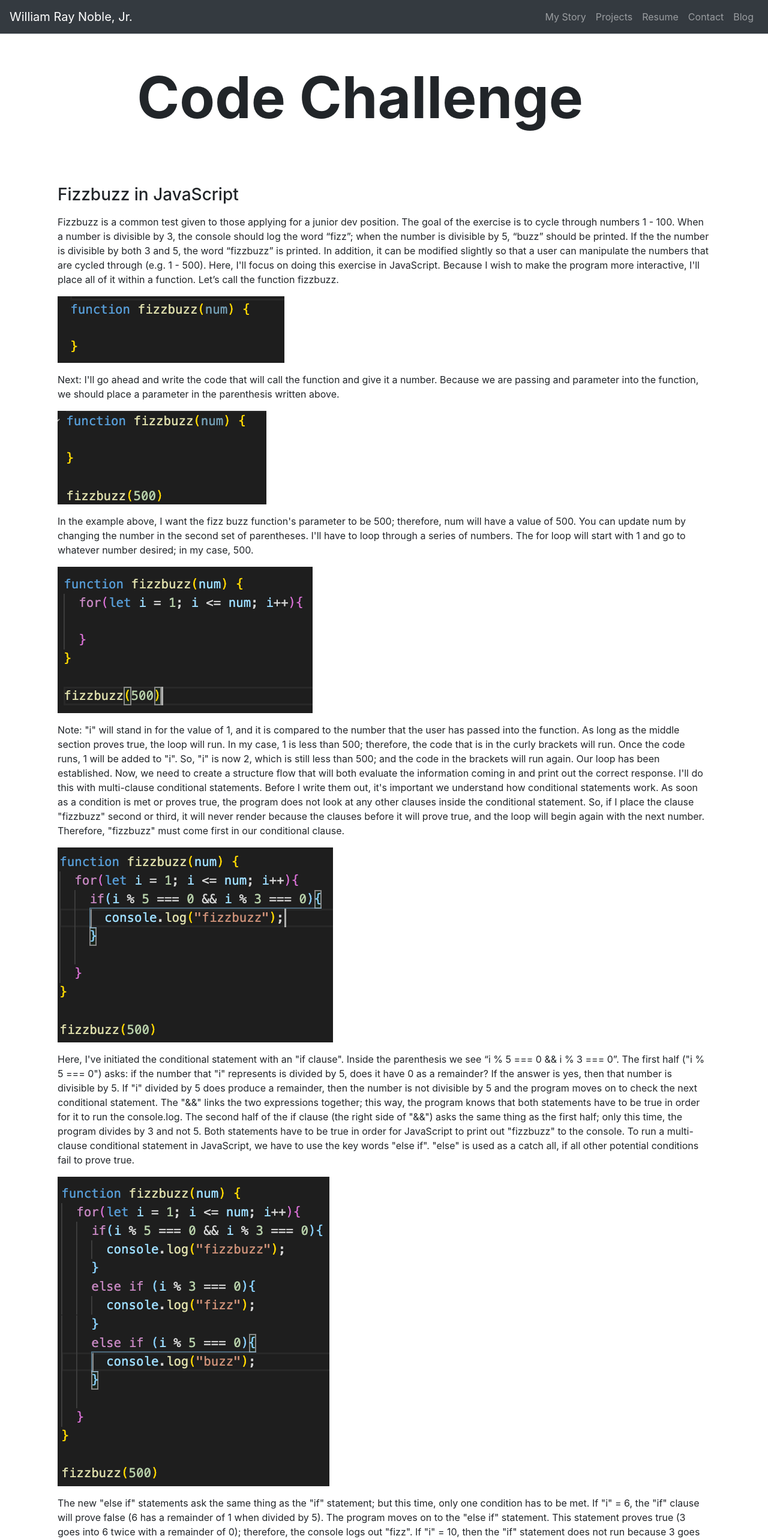
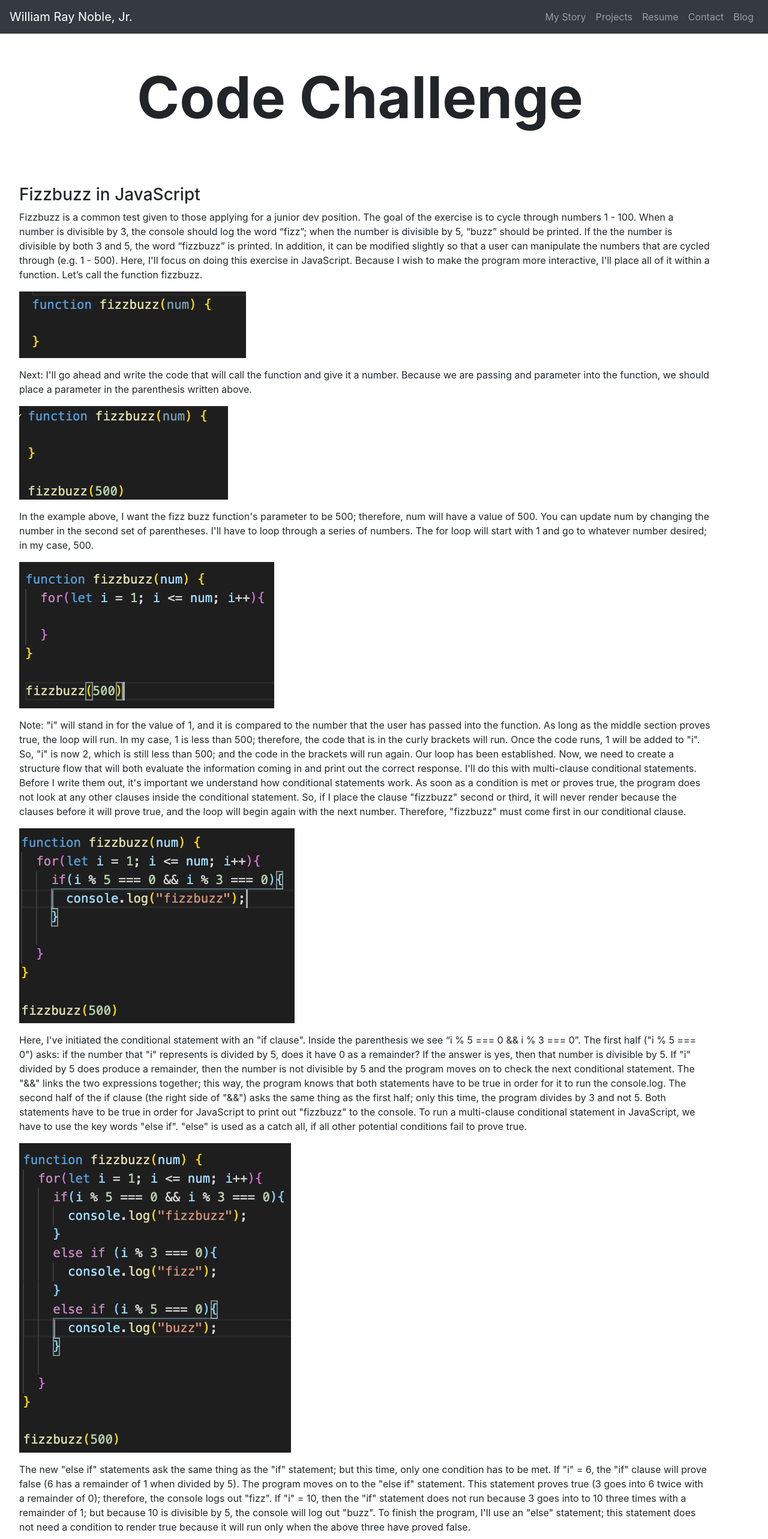
Before and after one commit to WRNoble/Portfolio-React, a React (Create React App) app: page /blog in a window 1280 px wide. Shown: the top 2566 px of the page at 60% size. Built offline with nearby package versions, Linux system fonts and the light colour scheme.

Commit message:
changed css bootstrap in blog section to better adjust for smaller screens

```diff
--- a/src/pages/BlogPage.js
+++ b/src/pages/BlogPage.js
@@ -11,10 +11,10 @@ function BlogPage(props) {
   return (
     <div>
       <Poster title={props.title} />
-      <p className="mr-5 ml-5 pr-5 pl-5">
+      <div className="mr-5 ml-3 pr-5 pl-3">
         <h3>Fizzbuzz in JavaScript</h3>
-      </p>
-      <p className="mr-5 ml-5 pr-5 pl-5">
+      </div>
+      <p className="mr-5 ml-3 pr-5 pl-3">
         Fizzbuzz is a common test given to those applying for a junior dev
         position. The goal of the exercise is to cycle through numbers 1 - 100.
         When a number is divisible by 3, the console should log the word “fizz”;
@@ -26,22 +26,22 @@ function BlogPage(props) {
         more interactive, I'll place all of it within a function. Let’s call the
         function fizzbuzz.
       </p>
-      <img className="ml-5 mr-5 mb-3 pl-5 pr-5" src={imageOne} alt="Code" />
-      <p className="mr-5 ml-5 pr-5 pl-5">
+      <img className="mr-5 ml-3 mb-3 pr-5 pl-3" src={imageOne} alt="Code" />
+      <p className="mr-5 ml-3 pr-5 pl-3">
         Next: I'll go ahead and write the code that will call the function and
         give it a number. Because we are passing and parameter into the
         function, we should place a parameter in the parenthesis written above.
       </p>
-      <img className="ml-5 mr-5 pl-5 mb-3 pr-5" src={imageTwo} alt="Code" />
-      <p className="mr-5 ml-5 pr-5 pl-5">
+      <img className="mr-5 ml-3 mb-3 pr-5 pl-3" src={imageTwo} alt="Code" />
+      <p className="mr-5 ml-3 pr-5 pl-3">
         In the example above, I want the fizz buzz function's parameter to be
         500; therefore, num will have a value of 500. You can update num by
         changing the number in the second set of parentheses. I'll have to loop
         through a series of numbers. The for loop will start with 1 and go to
         whatever number desired; in my case, 500.
       </p>
-      <img className="ml-5 mr-5 mb-3 pl-5 pr-5" src={imageThree} alt="Code" />
-      <p className="mr-5 ml-5 pr-5 pl-5">
+      <img className="mr-5 ml-3 mb-3 pr-5 pl-3" src={imageThree} alt="Code" />
+      <p className="mr-5 ml-3 pr-5 pl-3">
         Note: "i" will stand in for the value of 1, and it is compared to the
         number that the user has passed into the function. As long as the middle
         section proves true, the loop will run. In my case, 1 is less than 500;
@@ -59,8 +59,8 @@ function BlogPage(props) {
         the next number. Therefore, "fizzbuzz" must come first in our
         conditional clause.
       </p>
-      <img className="ml-5 mr-5 mb-3 pl-5 pr-5" src={imageFour} alt="Code" />
-      <p className="mr-5 ml-5 pr-5 pl-5">
+      <img className="mr-5 ml-3 mb-3 pr-5 pl-3" src={imageFour} alt="Code" />
+      <p className="mr-5 ml-3 pr-5 pl-3">
         Here, I've initiated the conditional statement with an "if clause".
         Inside the parenthesis we see “i % 5 === 0 && i % 3 === 0”. The first
         half ("i % 5 === 0") asks: if the number that "i" represents is divided
@@ -77,8 +77,8 @@ function BlogPage(props) {
         have to use the key words "else if". "else" is used as a catch all, if
         all other potential conditions fail to prove true.
       </p>
-      <img className="ml-5 mr-5 mb-3 pl-5 pr-5" src={imageFive} alt="Code" />
-      <p className="mr-5 ml-5 pr-5 pl-5">
+      <img className="mr-5 ml-3 mb-3 pr-5 pl-3" src={imageFive} alt="Code" />
+      <p className="mr-5 ml-3 pr-5 pl-3">
         The new "else if" statements ask the same thing as the "if" statement;
         but this time, only one condition has to be met. If "i" = 6, the "if"
         clause will prove false (6 has a remainder of 1 when divided by 5). The
@@ -91,8 +91,8 @@ function BlogPage(props) {
         to render true because it will run only when the above three have proved
         false.
       </p>
-      <img className="ml-5 mr-5 mb-3 pl-5 pr-5" src={imageSix} alt="Code" />
-      <p className="mr-5 ml-5 pr-5 pl-5">
+      <img className="mr-5 ml-3 mb-3 pr-5 pl-3" src={imageSix} alt="Code" />
+      <p className="mr-5 ml-3 pr-5 pl-3">
         For fun, let’s say the number "i" is now 14. There'll be a remainder
         when 14 is divided by both 5 or 3. In this case, the only thing printed
         to the console is 14. If all conditional statements have proved false by
@@ -101,7 +101,7 @@ function BlogPage(props) {
         number that "i" equals to the console, in addition to other numbers that
         create a remainder when divided by either 3 or 5.
       </p>
-      <p className="mr-5 ml-5 pr-5 pl-5">
+      <p className="mr-5 ml-3 pr-5 pl-3">
         Next week we’ll take a look at how to enact this simple program in
         Python highlighting both the similarities and differences between the
         two languages.{" "}
```
